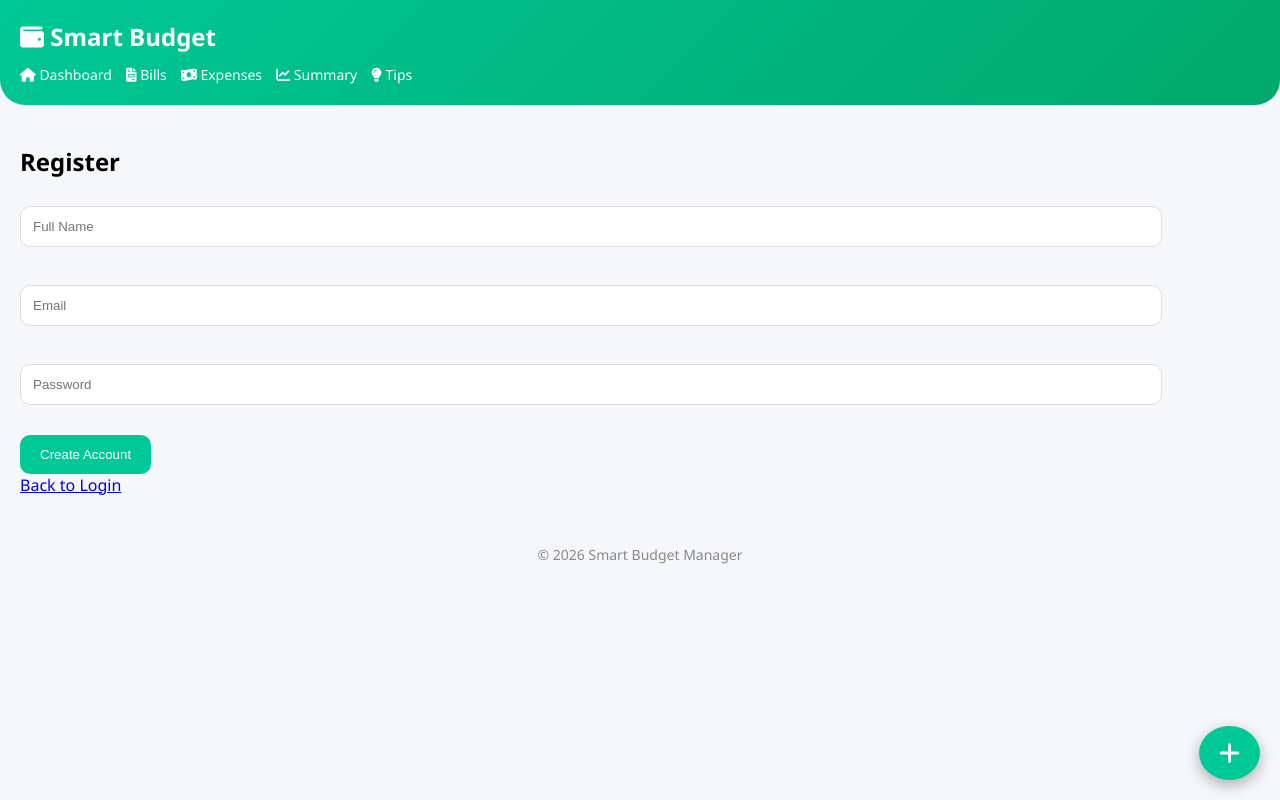
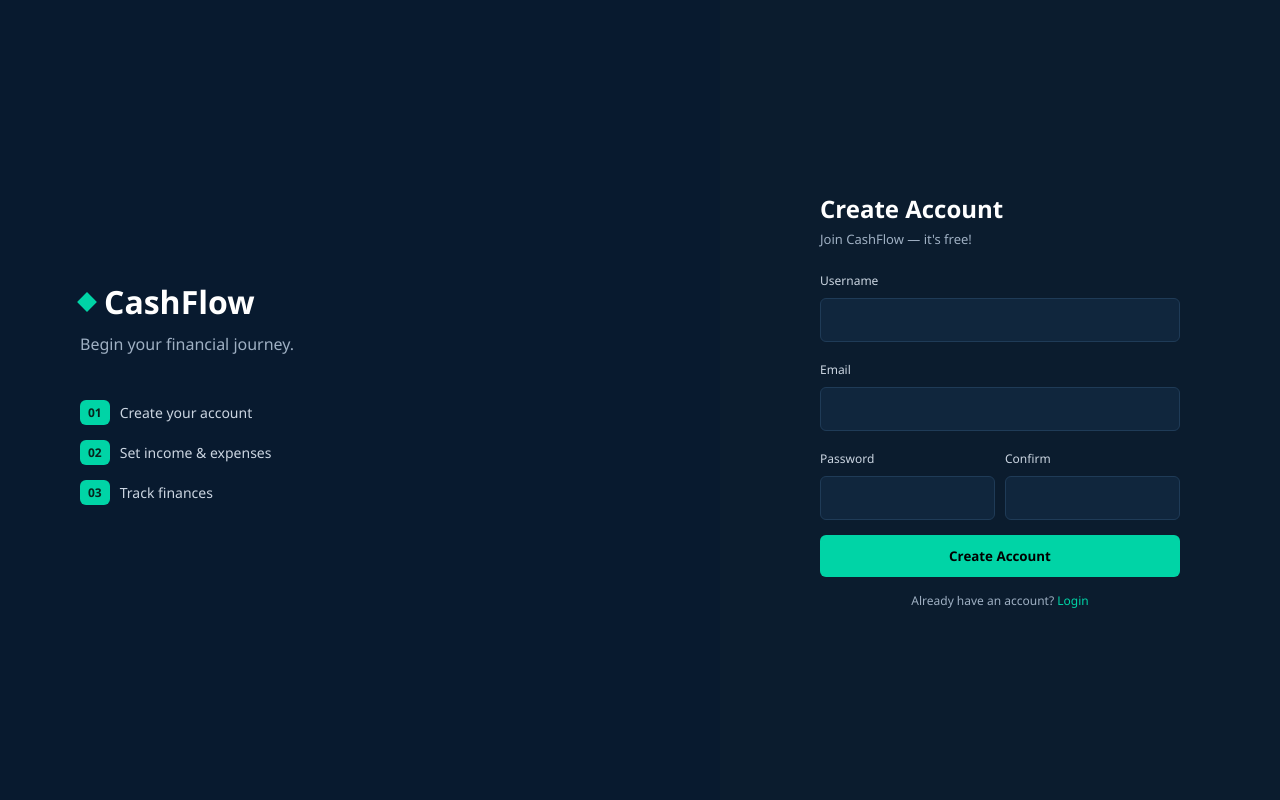
Before and after one commit to ryuuji0706/SOFTWARE-DESIGN-PROJECT, a Django app: page /register/ in a window 1280 px wide. Run offline with Django 5.2, Linux system fonts and the light colour scheme.

Commit message:
Working login and user connected data

```diff
--- a/cashflow/urls.py
+++ b/cashflow/urls.py
@@ -32,10 +32,12 @@ urlpatterns = [
     # Users (Authentication)
     path('login/', users_views.login_user, name='login'),
     path('register/', users_views.register_user, name='register'),
+    path('logout/', users_views.logout_user, name='logout'),
 
     # Transactions (Income & Expenses)
     path('transactions/', transactions_views.transaction_list, name='transaction_list'),
     path('transactions/add/', transactions_views.add_transaction, name='add_transaction'),
+    path('transactions/delete/<int:transaction_id>/', transactions_views.delete_transaction, name='delete_transaction'),
 
     # Budgets (Spending Limits)
     path('budget/', transactions_views.budget_view, name='budget'),
@@ -49,6 +51,7 @@ urlpatterns = [
     path('bills/add/', transactions_views.add_bill, name='add_bill'),
     path('bills/update/<int:bill_id>/<str:new_status>/', transactions_views.update_bill, name='update_bill'),
     path('bills/delete/<int:bill_id>/', transactions_views.delete_bill, name='delete_bill'),
+    path('bills/edit/<int:bill_id>/', transactions_views.edit_bill, name='edit_bill'),
 
     path('expenses/', transactions_views.expenses_view, name='expenses'),
     path('summary/', analytics_views.summary_view, name='summary'),
--- a/templates/analytics/dashboard.html
+++ b/templates/analytics/dashboard.html
@@ -90,7 +90,7 @@ small{ color:#8aa3bd; }
     <div class="user">
       <div class="user-circle"></div>
       <span id="username">{{ request.user.username|default:"User" }}</span>
-      <button class="logout-btn" onclick="location.href='#'">Logout</button>
+      <button class="logout-btn" onclick="location.href='{% url 'logout' %}'">Logout</button>
     </div>
   </div>
 
--- a/templates/analytics/register.html
+++ /dev/null
@@ -1,17 +0,0 @@
-{% extends 'analytics/base.html' %}
-{% load static %}
-
-{% block content %}
-<h2>Register</h2>
-
-<form>
-    {% csrf_token %}
-
-    <input type="text" placeholder="Full Name"><br><br>
-    <input type="email" placeholder="Email"><br><br>
-    <input type="password" placeholder="Password"><br><br>
-    <button type="submit">Create Account</button>
-</form>
-
-<a href="/">Back to Login</a>
-{% endblock %}
--- /dev/null
+++ b/templates/users/register.html
@@ -0,0 +1,93 @@
+{% load static %}
+<!DOCTYPE html>
+<html lang="en">
+<head>
+<meta charset="UTF-8" />
+<meta name="viewport" content="width=device-width, initial-scale=1.0"/>
+<title>CashFlow Register</title>
+
+<style>
+/* KEEP ALL YOUR EXISTING CSS EXACTLY AS IT IS */
+*{ margin:0; padding:0; box-sizing:border-box; font-family:"Segoe UI", sans-serif; }
+body{ height:100vh; display:flex; background:#0b1c2e; }
+.left{ flex:1; background:#081a2f; color:white; display:flex; flex-direction:column; justify-content:center; padding:80px; }
+.logo{ font-size:32px; font-weight:bold; display:flex; align-items:center; margin-bottom:10px; }
+.logo span{ width:14px; height:14px; background:#00d4a6; transform:rotate(45deg); margin-right:10px; }
+.subtitle{ color:#9fb0c3; margin-bottom:30px; }
+.steps{ list-style:none; }
+.steps li{ margin:15px 0; display:flex; align-items:center; color:#cbd5e1; font-size:14px; }
+.steps li span{ background:#00d4a6; color:#06251d; font-weight:bold; font-size:12px; padding:4px 8px; border-radius:6px; margin-right:10px; }
+.right{ flex:1; display:flex; justify-content:center; align-items:center; }
+.form-box{ width:360px; }
+h2{ color:white; margin-bottom:5px; }
+p{ color:#9fb0c3; font-size:13px; margin-bottom:20px; }
+label{ color:#cbd5e1; font-size:12px; }
+input{ width:100%; padding:12px; margin:8px 0 15px; background:#10263d; border:1px solid #1f3b57; border-radius:6px; color:white; }
+.row{ display:flex; gap:10px; }
+button{ width:100%; padding:12px; background:#00d4a6; border:none; border-radius:6px; font-weight:bold; cursor:pointer; }
+button:hover{ background:#00b88f; }
+.bottom{ text-align:center; margin-top:15px; font-size:12px; color:#9fb0c3; }
+.bottom a{ color:#00d4a6; text-decoration:none; }
+.error{ color:#ff4d4d; font-size:12px; margin-bottom:10px; }
+@media(max-width:900px){ body{flex-direction:column;} .left{display:none;} .right{width:100%;} }
+</style>
+</head>
+
+<body>
+
+<div class="left">
+  <div class="logo"><span></span>CashFlow</div>
+  <div class="subtitle">Begin your financial journey.</div>
+
+  <ul class="steps">
+    <li><span>01</span> Create your account</li>
+    <li><span>02</span> Set income & expenses</li>
+    <li><span>03</span> Track finances</li>
+  </ul>
+</div>
+
+<div class="right">
+  <div class="form-box">
+
+    <h2>Create Account</h2>
+    <p>Join CashFlow — it's free!</p>
+
+    {% if messages %}
+      {% for message in messages %}
+        <p class="error">{{ message }}</p>
+      {% endfor %}
+    {% endif %}
+
+    <form action="{% url 'register' %}" method="POST">
+      {% csrf_token %}
+
+      <label>Username</label>
+      <input type="text" name="name" required>
+
+      <label>Email</label>
+      <input type="email" name="email" required>
+
+      <div class="row">
+        <div style="flex:1;">
+          <label>Password</label>
+          <input type="password" name="password" required>
+        </div>
+
+        <div style="flex:1;">
+          <label>Confirm</label>
+          <input type="password" name="confirm" required>
+        </div>
+      </div>
+
+      <button type="submit">Create Account</button>
+    </form>
+
+    <div class="bottom">
+      Already have an account? <a href="{% url 'login' %}">Login</a>
+    </div>
+
+  </div>
+</div>
+
+</body>
+</html>
--- a/users/views.py
+++ b/users/views.py
@@ -1,11 +1,64 @@
-from django.shortcuts import render
+from django.shortcuts import render, redirect
+from django.contrib.auth.models import User
+from django.contrib.auth import login
+from django.contrib import messages
+from django.contrib.auth import authenticate, login, logout
 
-# Create your views here.
+def register_user(request):
+    # If the user is already logged in, send them straight to the dashboard
+    if request.user.is_authenticated:
+        return redirect('dashboard')
+
+    if request.method == 'POST':
+        name = request.POST.get('name')
+        email = request.POST.get('email')
+        password = request.POST.get('password')
+        confirm = request.POST.get('confirm')
+
+        # 1. Check if passwords match
+        if password != confirm:
+            messages.error(request, "Passwords do not match!")
+            return redirect('register')
+
+        # 2. Check if username already exists
+        if User.objects.filter(username=name).exists():
+            messages.error(request, "That name is already taken. Please choose another.")
+            return redirect('register')
+
+        # 3. Create the user securely
+        user = User.objects.create_user(username=name, email=email, password=password)
+        user.save()
+
+        # 4. Automatically log them in after registering
+        login(request, user)
+
+        # 5. Send them to the dashboard!
+        return redirect('dashboard')
+
+    return render(request, 'users/register.html') # Make sure this matches your folder structure!
 
 def login_user(request):
-    # We will build the actual login logic later
-    return render(request, 'analytics/login.html')
+    # If they are already logged in, send them to the dashboard
+    if request.user.is_authenticated:
+        return redirect('dashboard')
 
-def register_user(request):
-    # We will build the actual registration logic later
-    return render(request, 'analytics/register.html')
+    if request.method == 'POST':
+        # Grab the username instead of the email
+        username = request.POST.get('username')
+        password = request.POST.get('password')
+
+        # Authenticate directly with Django's built-in system
+        user = authenticate(request, username=username, password=password)
+
+        if user is not None:
+            login(request, user)
+            return redirect('dashboard')
+        else:
+            messages.error(request, "Invalid username or password!")
+            return redirect('login')
+
+    return render(request, 'users/login.html')
+
+def logout_user(request):
+    logout(request)
+    return redirect('login')
```
Also changed, not shown: analytics/views.py (+30 -33 lines), cashflow/views.py (+4 -66 lines), notifications/views.py (+8 -6 lines), templates/analytics/login.html (deleted, +0 -17 lines), templates/users/login.html (added, +73 -0 lines), transactions/views.py (+72 -48 lines).
